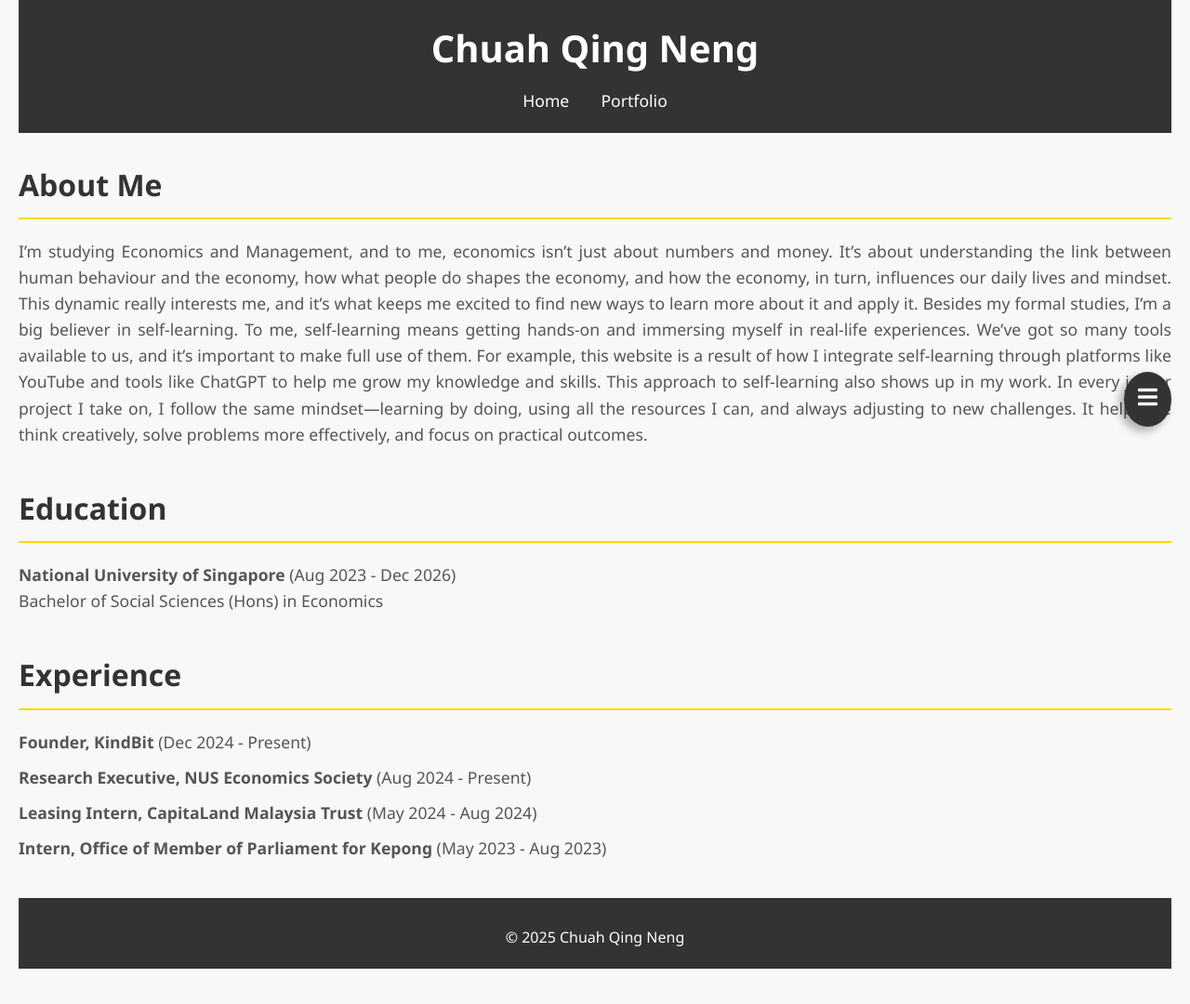
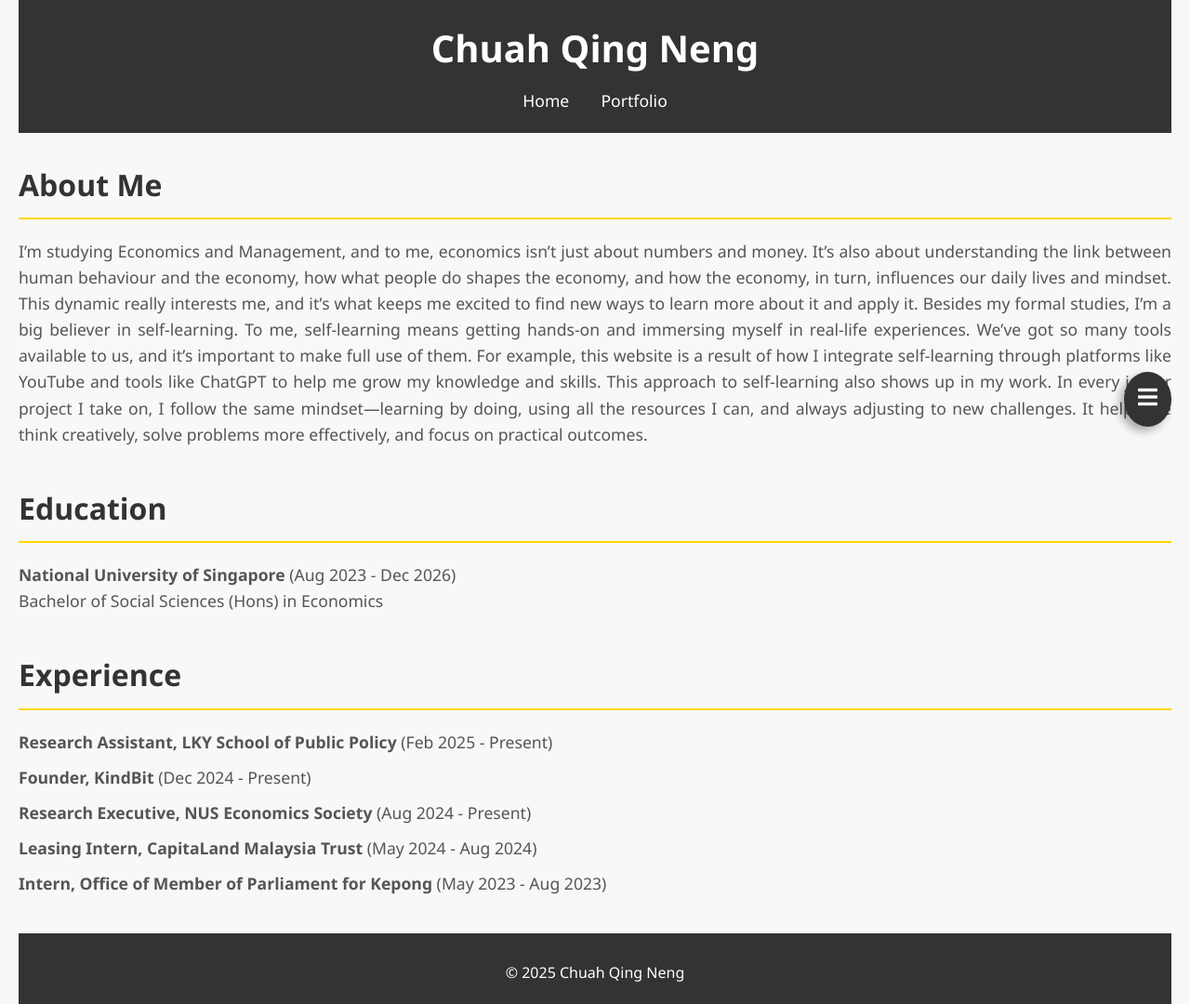
Before and after one commit to tehtarik17/qingneng, a plain HTML site: page index.html in a window 1280 px wide. Shown: the whole page at 93% size. Before the commit the page ends 1042 px from the top, so only its background shows below. Drawn offline with Linux system fonts and the light colour scheme.

Commit message:
Update index.html

```diff
--- a/index.html
+++ b/index.html
@@ -22,7 +22,7 @@
         <section class="intro">
             <h2>About Me</h2>
             <p>
-               I’m studying Economics and Management, and to me, economics isn’t just about numbers and money. It’s about understanding the link between human behaviour and the economy, how what people do shapes the economy, and how the economy, in turn, influences our daily lives and mindset. This dynamic really interests me, and it’s what keeps me excited to find new ways to learn more about it and apply it. Besides my formal studies, I’m a big believer in self-learning. To me, self-learning means getting hands-on and immersing myself in real-life experiences. We’ve got so many tools available to us, and it’s important to make full use of them. For example, this website is a result of how I integrate self-learning through platforms like YouTube and tools like ChatGPT to help me grow my knowledge and skills. This approach to self-learning also shows up in my work. In every job or project I take on, I follow the same mindset—learning by doing, using all the resources I can, and always adjusting to new challenges. It helps me think creatively, solve problems more effectively, and focus on practical outcomes.
+               I’m studying Economics and Management, and to me, economics isn’t just about numbers and money. It’s also about understanding the link between human behaviour and the economy, how what people do shapes the economy, and how the economy, in turn, influences our daily lives and mindset. This dynamic really interests me, and it’s what keeps me excited to find new ways to learn more about it and apply it. Besides my formal studies, I’m a big believer in self-learning. To me, self-learning means getting hands-on and immersing myself in real-life experiences. We’ve got so many tools available to us, and it’s important to make full use of them. For example, this website is a result of how I integrate self-learning through platforms like YouTube and tools like ChatGPT to help me grow my knowledge and skills. This approach to self-learning also shows up in my work. In every job or project I take on, I follow the same mindset—learning by doing, using all the resources I can, and always adjusting to new challenges. It helps me think creatively, solve problems more effectively, and focus on practical outcomes.
             </p>
         </section>
 
@@ -35,6 +35,7 @@
         <section class="experience">
             <h2>Experience</h2>
             <ul>
+                <li><strong>Research Assistant, LKY School of Public Policy</strong> (Feb 2025 - Present) </li>
                 <li><strong>Founder, KindBit</strong> (Dec 2024 - Present) </li>
                 <li><strong>Research Executive, NUS Economics Society</strong> (Aug 2024 - Present) </li>
                 <li><strong>Leasing Intern, CapitaLand Malaysia Trust</strong> (May 2024 - Aug 2024)</li>
```
